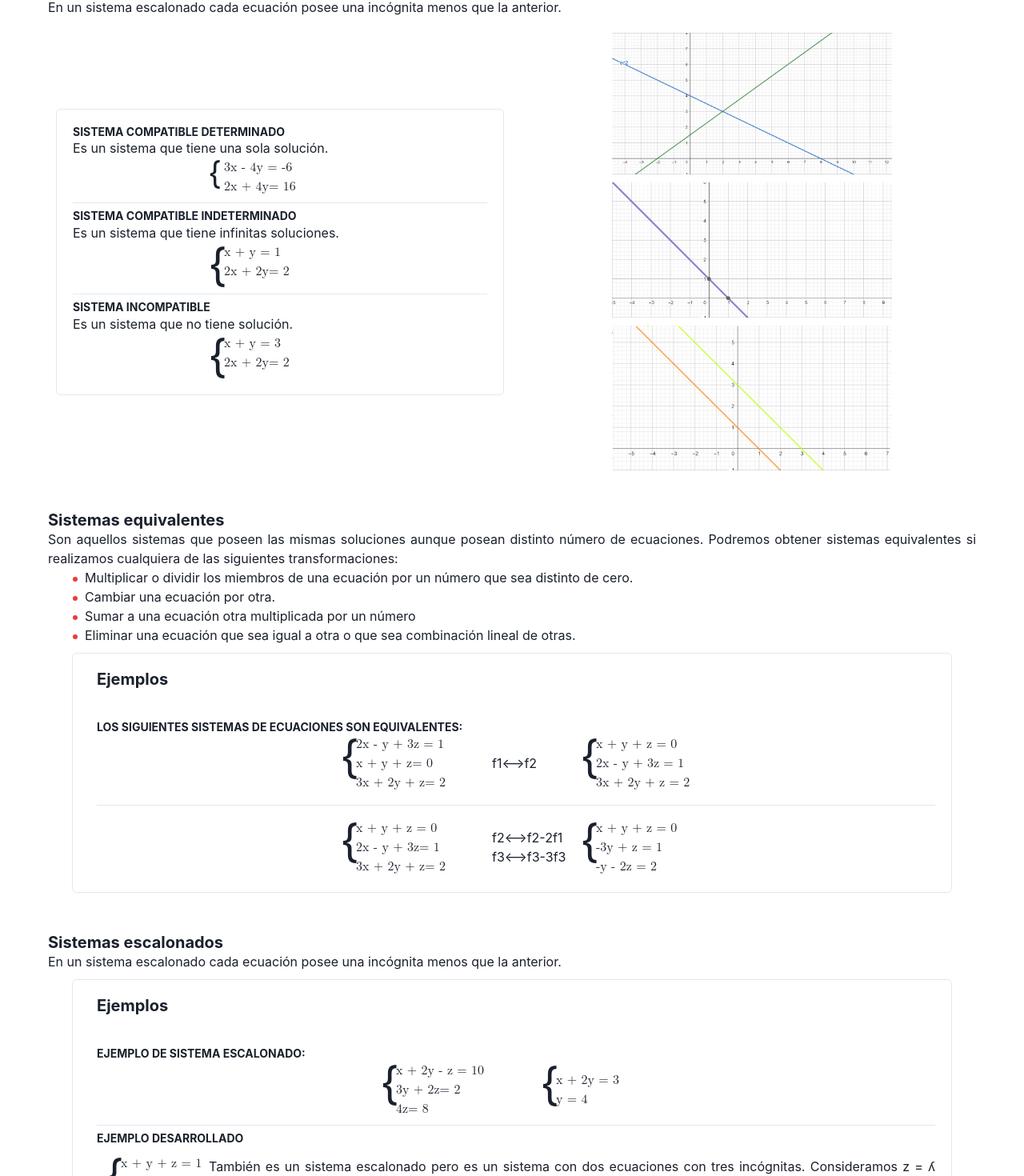
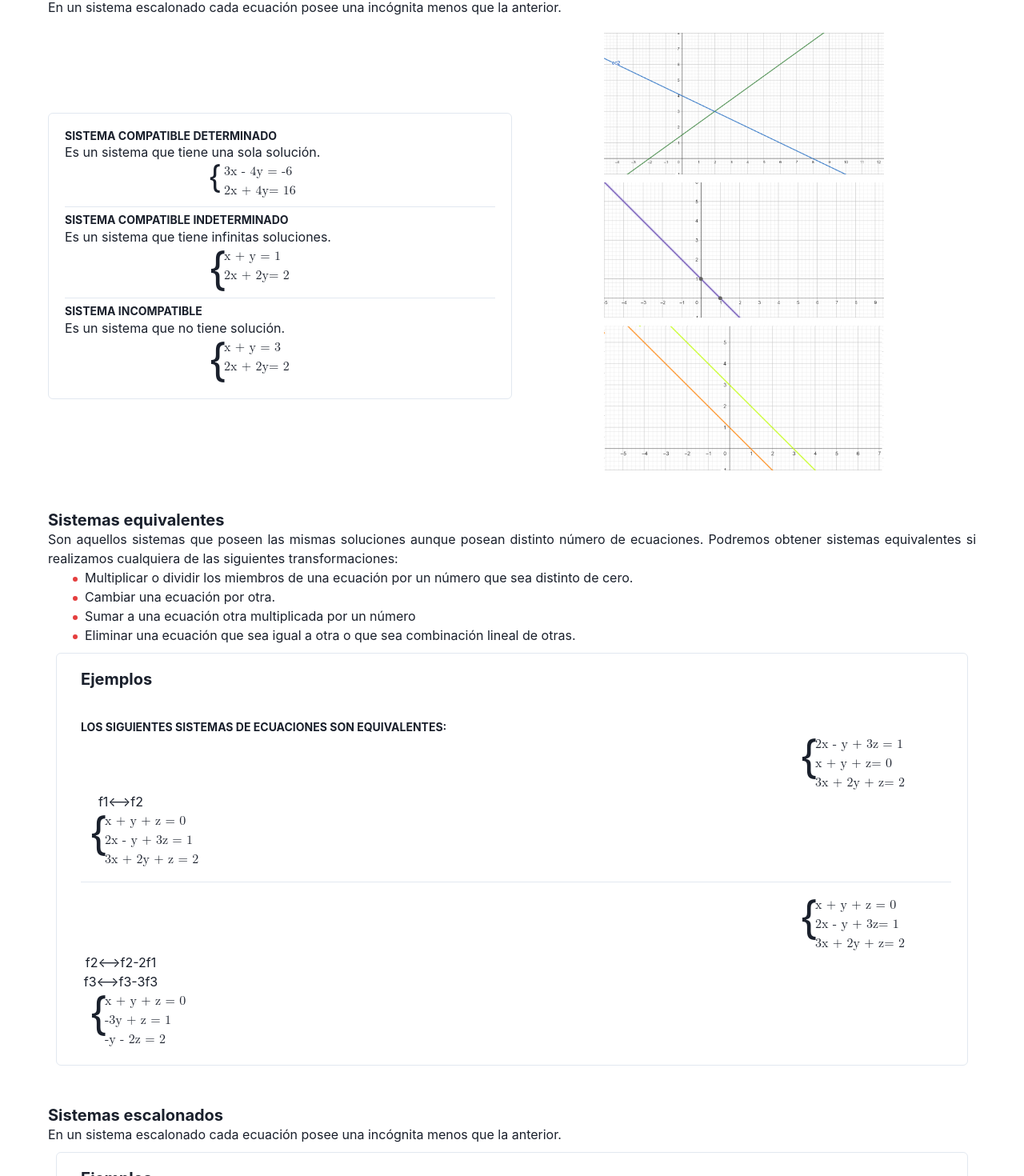
Before and after one commit to AJTB17/cronometro, a React (Create React App) app: page / in a window 1280 px wide. Shown: the part 1513-2983 px from the top of the page at 80% size. Built offline with nearby package versions, Linux system fonts and the light colour scheme.

Commit message:
rerefinish-proyect

```diff
--- a/src/App.jsx
+++ b/src/App.jsx
@@ -218,7 +218,7 @@ function App() {
             w="100%"
             gridGap="10px 20px"
             gridAutoFlow="row dense"
-            gridTemplateColumns="repeat(auto-fit, minmax(300px, 1fr))"
+            gridTemplateColumns="repeat(auto-fit, minmax(250px, 1fr))"
           >
             <Box>
               <Heading size="md" textAlign="left">
@@ -257,7 +257,6 @@ function App() {
             </Box>
             <Box>
               <Heading size="md" textAlign="left">
-                {" "}
                 Aplicaciones en la actualidad
               </Heading>
               <Text m="10px 0">
@@ -277,7 +276,7 @@ function App() {
                 automático. Tambien se pueden ver más usos en ciertas diciplinas
                 como:
               </Text>
-              <OrderedList m="10px 30px" mr="0">
+              <OrderedList m="10px 0px" mr="0">
                 <ListItem>
                   Economía: Los sistemas de ecuaciones se utilizan para modelar
                   la oferta y la demanda de bienes y servicios en la economía.
--- a/src/components/MEqualization.jsx
+++ b/src/components/MEqualization.jsx
@@ -14,7 +14,7 @@ import chart from "../recourse/img/geogebra-export2.png";
 
 const MEqualization = () => {
   return (
-    <Box p="20px 30px" textAlign="justify">
+    <Box p="20px 0" textAlign="justify">
       <Heading size="sm">Metodo de igualación</Heading>
       <Text>
         Este método consiste en despejar la misma incógnita en las dos
@@ -26,7 +26,7 @@ const MEqualization = () => {
         w="100%"
         gridGap="10px 30px"
         gridAutoFlow="row dense"
-        gridTemplateColumns="repeat(auto-fit, minmax(300px, 1fr))"
+        gridTemplateColumns="repeat(auto-fit, minmax(250px, 1fr))"
         pl="10px"
         mt="10px"
       >
--- a/src/components/MReduction.jsx
+++ b/src/components/MReduction.jsx
@@ -16,7 +16,7 @@ import chart from "../recourse/img/geogebra-export3.png";
 
 const MRedcution = () => {
   return (
-    <Box p="20px 30px" textAlign="justify">
+    <Box p="20px 0" textAlign="justify">
       <Heading size="sm">Metodo de reducción</Heading>
       <Text>
         El método de reducción consiste en sumar (o restar) las ecuaciones del
@@ -30,7 +30,7 @@ const MRedcution = () => {
         w="100%"
         gridGap="10px 30px"
         gridAutoFlow="row dense"
-        gridTemplateColumns="repeat(auto-fit, minmax(300px, 1fr))"
+        gridTemplateColumns="repeat(auto-fit, minmax(250px, 1fr))"
         pl="10px"
         mt="10px"
       >
--- a/src/components/MSustitucion.jsx
+++ b/src/components/MSustitucion.jsx
@@ -20,7 +20,7 @@ const MSustitucion = () => {
       w="100%"
       gridGap="10px 30px"
       gridAutoFlow="row dense"
-      gridTemplateColumns="repeat(auto-fit, minmax(300px, 1fr))"
+      gridTemplateColumns="repeat(auto-fit, minmax(250px, 1fr))"
       pl="10px"
     >
       <Box m="10px 0">
--- a/src/components/TeoremaRF.jsx
+++ b/src/components/TeoremaRF.jsx
@@ -37,7 +37,7 @@ const TeoremaRF = () => {
           determinado. Si es menor que n , es indeterminado.
         </ListItem>
       </List>
-      <Card variant="outline" m="10px 30px" pl="10px" mt="10px">
+      <Card w="100%" variant="outline" pl="10px" mt="10px">
         <CardHeader>
           <Heading size="md">Desarrollo demostrativo</Heading>
         </CardHeader>
@@ -73,8 +73,8 @@ const TeoremaRF = () => {
                 Matriz ampliada
               </Heading>
               <Box fontFamily="math" ml="10px">
+                <Text>A* = (A|b) =</Text>
                 <Flex alignItems="center">
-                  <Text>A* = (A|b) =</Text>
                   <Text fontSize="4em" lineHeight={1}>
                     (
                   </Text>
@@ -108,8 +108,8 @@ const TeoremaRF = () => {
                 <Text fontSize="4em" lineHeight={1}>
                   |
                 </Text>
-                <Text>= 4 + 9 + 4 - 12 -1 -12 = -8 ≠ 0</Text>
               </Flex>
+              <Text>= 4 + 9 + 4 - 12 -1 -12 = -8 ≠ 0</Text>
               <Text pt="2" fontSize="sm">
                 Como el rango de A es máximo, el rango de la matriz ampliada A ∗
                 es también 3. Por el teorema de Rouché-Frobenius, el sistema es
--- a/src/components/ToSE/SCantSoluciones.jsx
+++ b/src/components/ToSE/SCantSoluciones.jsx
@@ -24,13 +24,11 @@ const SCantSoluciones = () => {
       <Grid
         alignItems="center"
         w="100%"
-        gridGap="10px 30px"
         gridAutoFlow="row dense"
-        gridTemplateColumns="repeat(auto-fit, minmax(300px, 1fr))"
-        pl="10px"
+        gridTemplateColumns="repeat(auto-fit, minmax(230px, 1fr))"
         mt="10px"
       >
-        <Card maxW="600px" variant="outline">
+        <Card w="100%" variant="outline" mt="10px">
           <CardBody>
             <Stack divider={<StackDivider />} spacing="2">
               <Box>
@@ -100,9 +98,9 @@ const SCantSoluciones = () => {
           </CardBody>
         </Card>
         <Box>
-          <Image m="10px auto" maxW="350px" src={chart1} />
-          <Image m="10px auto" maxW="350px" src={chart2} />
-          <Image m="10px auto" maxW="350px" src={chart3} />
+          <Image m="10px auto" w="100%" maxW="350px" src={chart1} />
+          <Image m="10px auto" w="100%" maxW="350px" src={chart2} />
+          <Image m="10px auto" w="100%" maxW="350px" src={chart3} />
         </Box>
       </Grid>
     </Box>
--- a/src/components/ToSE/SEquivalent.jsx
+++ b/src/components/ToSE/SEquivalent.jsx
@@ -8,10 +8,8 @@ import {
   Stack,
   StackDivider,
   Grid,
-  Image,
   List,
   ListItem,
-  Flex,
 } from "@chakra-ui/react";
 import CircleIcon from "../../hooks/CircleIcon";
 
@@ -44,7 +42,7 @@ const SEquivalent = () => {
           lineal de otras.
         </ListItem>
       </List>
-      <Card variant="outline" m="10px 30px" pl="10px" mt="10px">
+      <Card variant="outline" m="10px" pl="10px" mt="10px">
         <CardHeader>
           <Heading size="md">Ejemplos</Heading>
         </CardHeader>
@@ -54,7 +52,7 @@ const SEquivalent = () => {
               <Heading size="xs" textTransform="uppercase">
                 Los siguientes sistemas de ecuaciones son equivalentes:
               </Heading>
-              <Flex justifyContent="center">
+              <Box>
                 <Grid
                   m="auto"
                   mr={0}
@@ -72,7 +70,7 @@ const SEquivalent = () => {
                     <Text>3x + 2y + z= 2</Text>
                   </Box>
                 </Grid>
-                <Box m="auto 0" w="100px">
+                <Box m="auto 0" w="100px" textAlign="center">
                   <Text>f1&#60;--&#62;f2</Text>
                 </Box>
                 <Grid
@@ -92,9 +90,9 @@ const SEquivalent = () => {
                     <Text>3x + 2y + z = 2</Text>
                   </Box>
                 </Grid>
-              </Flex>
+              </Box>
             </Box>
-            <Flex justifyContent="center">
+            <Box>
               <Grid
                 m="auto"
                 mr={0}
@@ -112,7 +110,7 @@ const SEquivalent = () => {
                   <Text>3x + 2y + z= 2</Text>
                 </Box>
               </Grid>
-              <Box m="auto 0" w="100px">
+              <Box m="auto 0" w="100px" textAlign="center">
                 <Text>f2&#60;--&#62;f2-2f1</Text>
                 <Text>f3&#60;--&#62;f3-3f3</Text>
               </Box>
@@ -133,7 +131,7 @@ const SEquivalent = () => {
                   <Text>-y - 2z = 2</Text>
                 </Box>
               </Grid>
-            </Flex>
+            </Box>
           </Stack>
         </CardBody>
       </Card>
--- a/src/components/ToSE/SStaggered.jsx
+++ b/src/components/ToSE/SStaggered.jsx
@@ -19,7 +19,7 @@ const SStaggered = () => {
         En un sistema escalonado cada ecuación posee una incógnita menos que la
         anterior.
       </Text>
-      <Card variant="outline" m="10px 30px" pl="10px" mt="10px">
+      <Card variant="outline" m="10px" pl="10px" mt="10px">
         <CardHeader>
           <Heading size="md">Ejemplos</Heading>
         </CardHeader>
@@ -29,7 +29,7 @@ const SStaggered = () => {
               <Heading size="xs" textTransform="uppercase">
                 Ejemplo de sistema escalonado:
               </Heading>
-              <Flex justifyContent="center">
+              <Box>
                 <Grid
                   m="auto"
                   mr={0}
@@ -63,7 +63,7 @@ const SStaggered = () => {
                     <Text>y = 4</Text>
                   </Box>
                 </Grid>
-              </Flex>
+              </Box>
             </Box>
             <Box>
               <Heading
@@ -78,7 +78,7 @@ const SStaggered = () => {
                 <Grid
                   m="auto"
                   mr={0}
-                  w="140px"
+                  w="130px"
                   gridAutoFlow="row dense"
                   gridTemplateColumns="20px 130px"
                   pl="10px"
```
